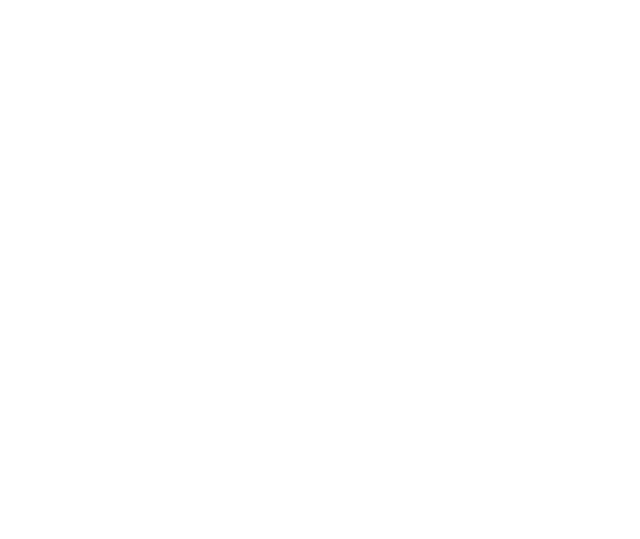
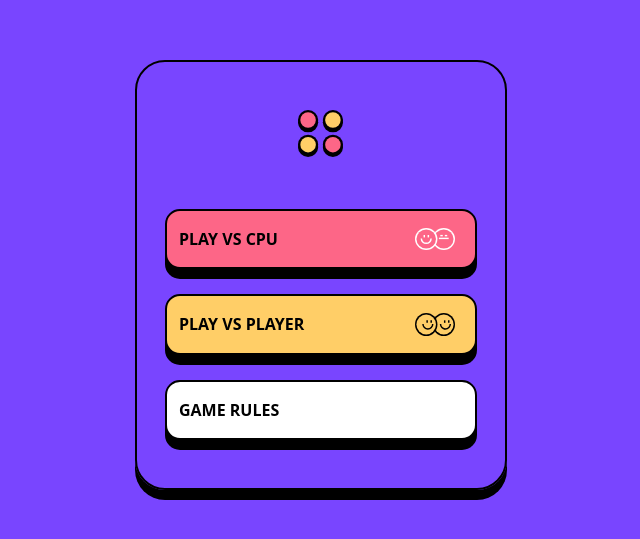
Before and after one commit to Maobugichi/fourconnects, a React (Vite) app: page /#/fourconnects in a window 1280 px wide. Before the commit this address had no page. Shown: the part 125-664 px from the top of the page, without its empty margins (319-959 px from the left). Built offline with nearby package versions, Linux system fonts and the light colour scheme.

Commit message:
fixed path issue

```diff
--- a/src/main.jsx
+++ b/src/main.jsx
@@ -6,6 +6,7 @@
 import MyProvider from "./components/MyProvider";
 import "./index.css"
 import GameRules from "./components/GameRules";
+import { Navigate } from 'react-router-dom'
 
 
 ReactDOM.createRoot(document.getElementById("root")).render(
@@ -13,7 +14,8 @@
     <MyProvider>
       <HashRouter>
         <Routes>
-          <Route path="/" element={<HomePage/>}/>
+          <Route path="/" element={<Navigate replace to="/fourconnects" />} />
+          <Route path="/fourconnects" element={<HomePage />} />
           <Route path="/playcpu/:playcpuId" element={<MainPage/>}/>
           <Route path="/gamerules/:gamesrulesId" element={<GameRules/>}/>
         </Routes>
--- a/vite.config.js
+++ b/vite.config.js
@@ -3,6 +3,6 @@
 
 // https://vite.dev/config/
 export default defineConfig({
-  base:"/",
+  base:"/fourconnects/",
   plugins: [react()],
 })
```
